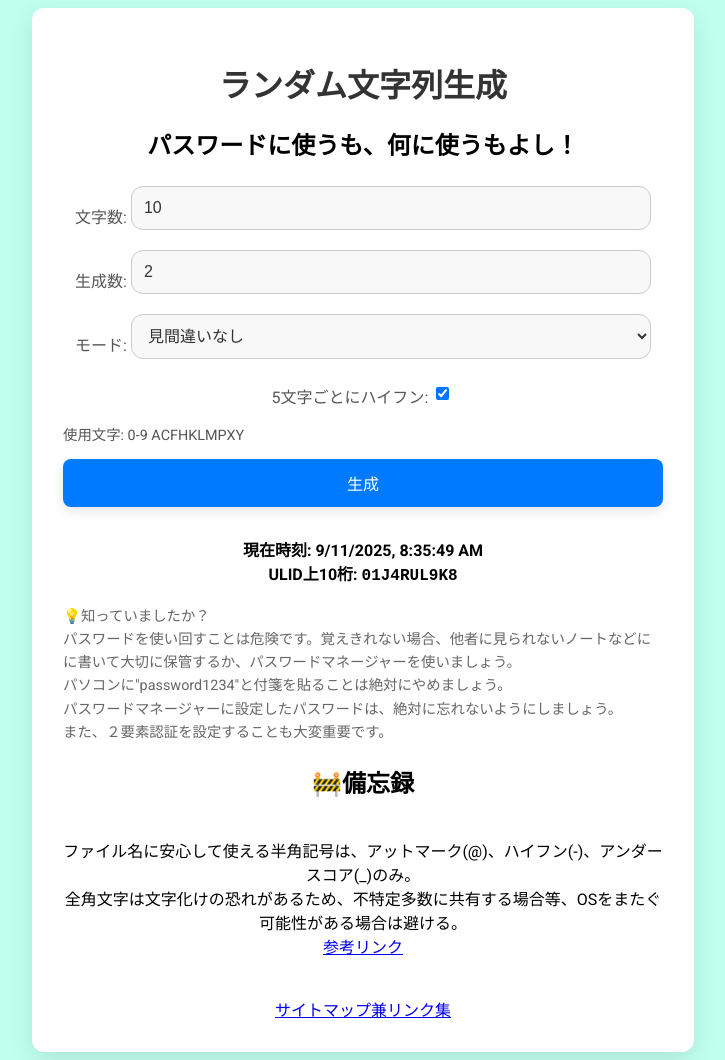
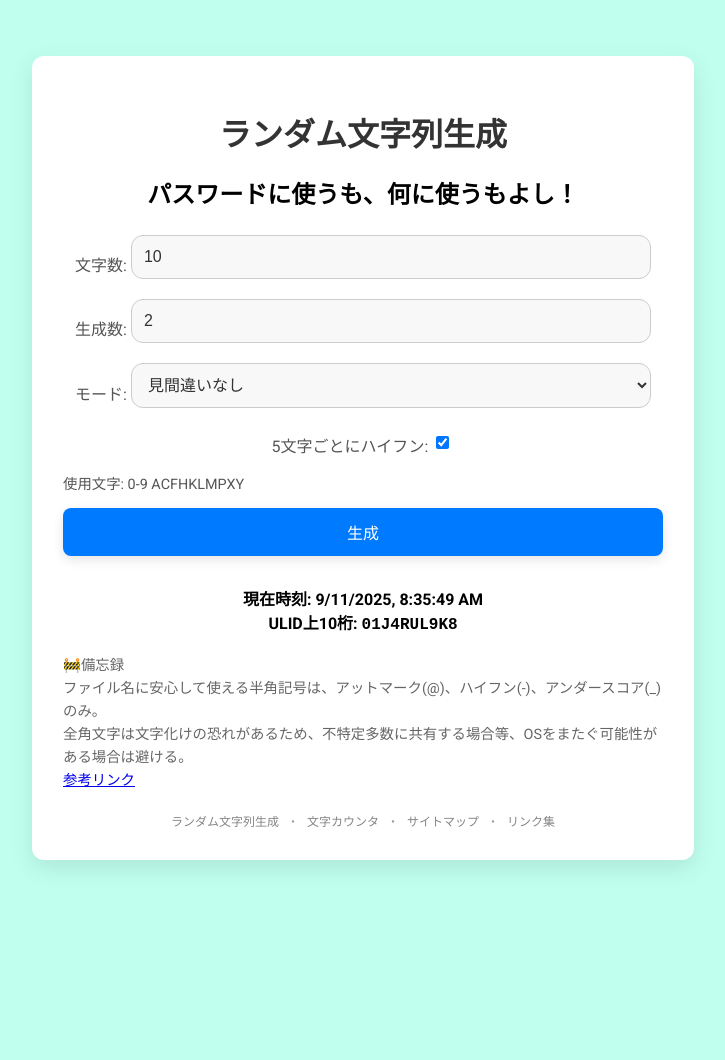
Before and after one commit to Usuiensan/usuiensan, a Jekyll site: the page built from index.html, in a window 1280 px wide. Shown: the whole page, without its empty margins (277-1002 px from the left). Built offline with Jekyll 4.4.1, drawn with Linux system fonts in a browser that asks for light colours; some web fonts are replaced; after the commit the page ends 916 px from its top, so only the background shows below that.

Commit message:
feat: 新しい文字カウンタ機能を追加し、関連リンクを整理

```diff
--- a/_layouts/default.html
+++ b/_layouts/default.html
@@ -14,8 +14,16 @@
 <body>
   <div class="container">
     {{ content }}
-    <script src="{{ site.baseurl }}/script.js"></script>
-  <br><a href="{{ site.baseurl }}/sitemap.html">サイトマップ兼リンク集</a>
+    <!-- <script src="{{ site.baseurl }}/script.js"></script> -->
+  <div class="mini-nav">
+    <a href="{{ site.baseurl }}/index.html">ランダム文字列生成</a>
+    <span class="mini-sep">・</span>
+    <a href="{{ site.baseurl }}/count.html">文字カウンタ</a>
+    <span class="mini-sep">・</span>
+    <a href="{{ site.baseurl }}/sitemap.html">サイトマップ</a>
+    <span class="mini-sep">・</span>
+    <a href="{{ site.baseurl }}/links.html">リンク集</a>
+  </div>
   </div>
 </body>
 </html>
--- a/index.html
+++ b/index.html
@@ -29,17 +29,14 @@
 <div id="result">
 </div>
 <div id="timestamp-display" style="margin-top: 10px; font-weight: bold;"></div>
+
 <p>
-    💡知っていましたか？
-    <br>
-    パスワードを使い回すことは危険です。覚えきれない場合、他者に見られないノートなどにに書いて大切に保管するか、パスワードマネージャーを使いましょう。
-    <br>パソコンに"password1234"と付箋を貼ることは絶対にやめましょう。
-    <br>パスワードマネージャーに設定したパスワードは、絶対に忘れないようにしましょう。
-    <br>また、２要素認証を設定することも大変重要です。
-</p>
-<p>
-    <h2>🚧備忘録</h2>
+    🚧備忘録
     <br>ファイル名に安心して使える半角記号は、アットマーク(@)、ハイフン(-)、アンダースコア(_)のみ。
     <br>全角文字は文字化けの恐れがあるため、不特定多数に共有する場合等、OSをまたぐ可能性がある場合は避ける。
     <br><a href="https://ascii.jp/elem/000/004/030/4030753/2/" target="_blank" rel="noopener">参考リンク</a>
 </p>
+<p>
+
+</p>
+<script src="{{ '/assets/js/pwgenescript.js' | relative_url }}"></script>
--- a/style.css
+++ b/style.css
@@ -228,3 +228,59 @@
 #readme-content li {
     margin-bottom: 5px;
 }
+
+/* 小さく目立たない横並びのリンク (フッターやヘッダー用) */
+.mini-nav {
+    margin-top: 18px;
+    font-size: 0.75rem; /* 小さい文字 */
+    color: #666; /* 控えめな色 */
+    display: flex;
+    justify-content: center;
+    gap: 8px;
+    flex-wrap: wrap; /* 小さい画面で折り返す */
+    align-items: center;
+}
+.mini-nav a {
+    color: #666;
+    text-decoration: none;
+    opacity: 0.8;
+}
+.mini-nav a:hover {
+    opacity: 1;
+    text-decoration: underline;
+}
+.mini-sep {
+    color: #999;
+    user-select: none;
+}
+
+/* ハイライト表示用 */
+.highlight-nonsjis {
+    background: linear-gradient(90deg, rgba(255,230,230,0.9), rgba(255,200,200,0.9));
+    border-radius: 4px;
+    padding: 1px 3px;
+    margin: 0 1px;
+    display: inline-block;
+}
+
+.highlight-vs {
+    background: linear-gradient(90deg, rgba(230,245,255,0.9), rgba(200,235,255,0.9));
+    border-radius: 4px;
+    padding: 1px 3px;
+    margin: 0 1px;
+    display: inline-block;
+}
+
+/* 両方ハイライトされるケース */
+.highlight-nonsjis.highlight-vs {
+    background: linear-gradient(90deg, rgba(255,230,230,0.9), rgba(200,235,255,0.9));
+}
+
+#preview {
+    margin-top: 12px;
+    text-align: left;
+    word-break: break-word;
+    white-space: pre-wrap;
+}
+
+.muted { color: #999; }
```
Also changed, not shown: assets/js/countscript.js (added, +207 -0 lines), count.html (added, +94 -0 lines), links.md (added, +8 -0 lines), sitemap.md (+2 -7 lines), assets/js/pwgenescript.js (renamed from script.js).
